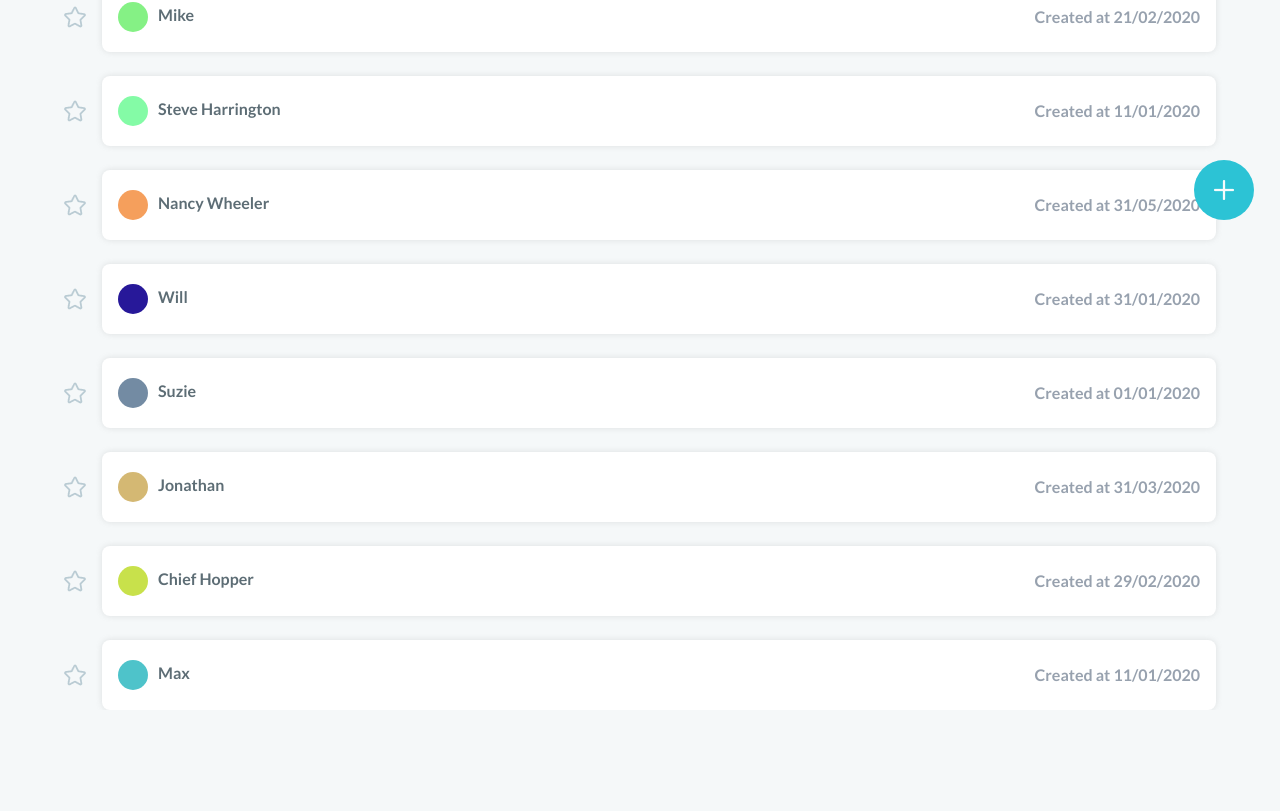
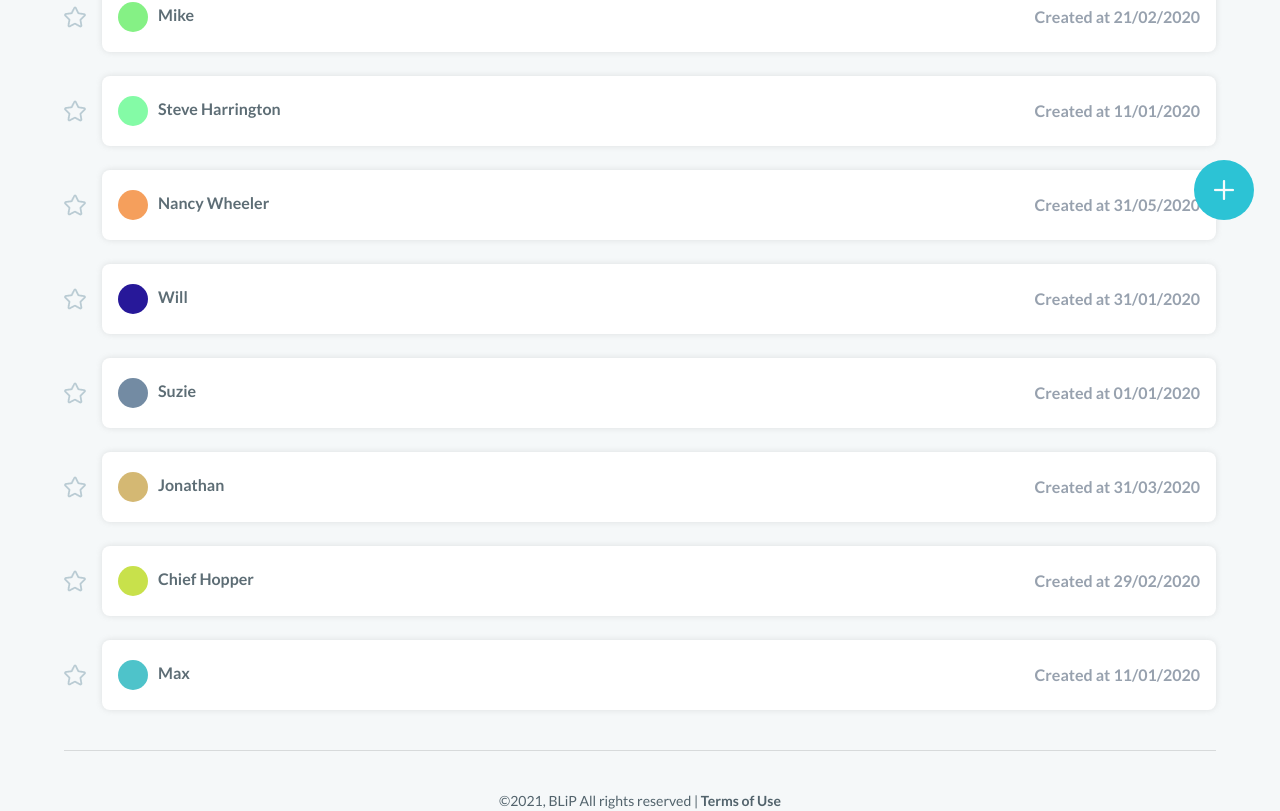
Before and after one commit to patrickvrb/contact-list, an Angular app: page / in a window 1280 px wide. Shown: the part 564-1375 px from the top of the page. Before the commit the page ends 1274 px from the top, so only its background shows below. Built offline with nearby package versions, Linux system fonts and the light colour scheme.

Commit message:
Ajustes visuais

```diff
--- a/src/app/components/chatbot-listing/chatbot-listing.component.html
+++ b/src/app/components/chatbot-listing/chatbot-listing.component.html
@@ -52,6 +52,11 @@
     ></app-chatbot-as-square>
   </div>
 </div>
+<mat-divider></mat-divider>
+<div class="light-blue" fxLayoutAlign="center center">
+  ©2021, BLiP All rights reserved |
+  <strong>&nbsp;Terms of Use</strong>
+</div>
 <div class="add-button">
   <img src="../../../assets/add.png" alt="Add" />
 </div>
--- a/src/app/components/chatbot-listing/chatbot-listing.component.scss
+++ b/src/app/components/chatbot-listing/chatbot-listing.component.scss
@@ -64,6 +64,7 @@ img {
     height: 42px;
     border-radius: 10px !important;
     overflow: auto !important;
+    font-weight: bold;
   }
 
   .mat-divider {
--- a/src/app/components/chatbot-profile/chatbot-profile.component.html
+++ b/src/app/components/chatbot-profile/chatbot-profile.component.html
@@ -78,12 +78,12 @@
       <img src="../../../assets/plano.png" alt="Balloon" />
       <div class="grey font-24px">Status account</div>
       <div class="font-24px font-bold">{{ chatbot?.plan | titlecase }}</div>
-      <button mat-button>Update account</button>
+      <button class="mg-top-8px" mat-button>Update account</button>
     </div>
   </div>
   <mat-divider></mat-divider>
   <div fxLayoutAlign="center center">
     ©2021, BLiP All rights reserved |
-    <strong>Terms of Use</strong>
+    <strong>&nbsp;Terms of Use</strong>
   </div>
 </div>
--- a/src/app/components/chatbot-profile/chatbot-profile.component.scss
+++ b/src/app/components/chatbot-profile/chatbot-profile.component.scss
@@ -21,10 +21,6 @@
 
 .font-24px {
   font-size: 24px;
-}
-
-.light-blue {
-  color: #52636c;
 }
 
 .grey {
@@ -77,3 +73,7 @@
 .mg-bot-8px {
   margin-bottom: 8px;
 }
+
+.mg-top-8px {
+  margin-top: 8px;
+}
--- a/src/styles.scss
+++ b/src/styles.scss
@@ -48,3 +48,10 @@ body {
   padding: 0;
   font-family: "Lato", sans-serif !important;
 }
+
+* {
+  font-family: "Lato", sans-serif !important;
+}
+.light-blue {
+  color: #52636c;
+}
```
